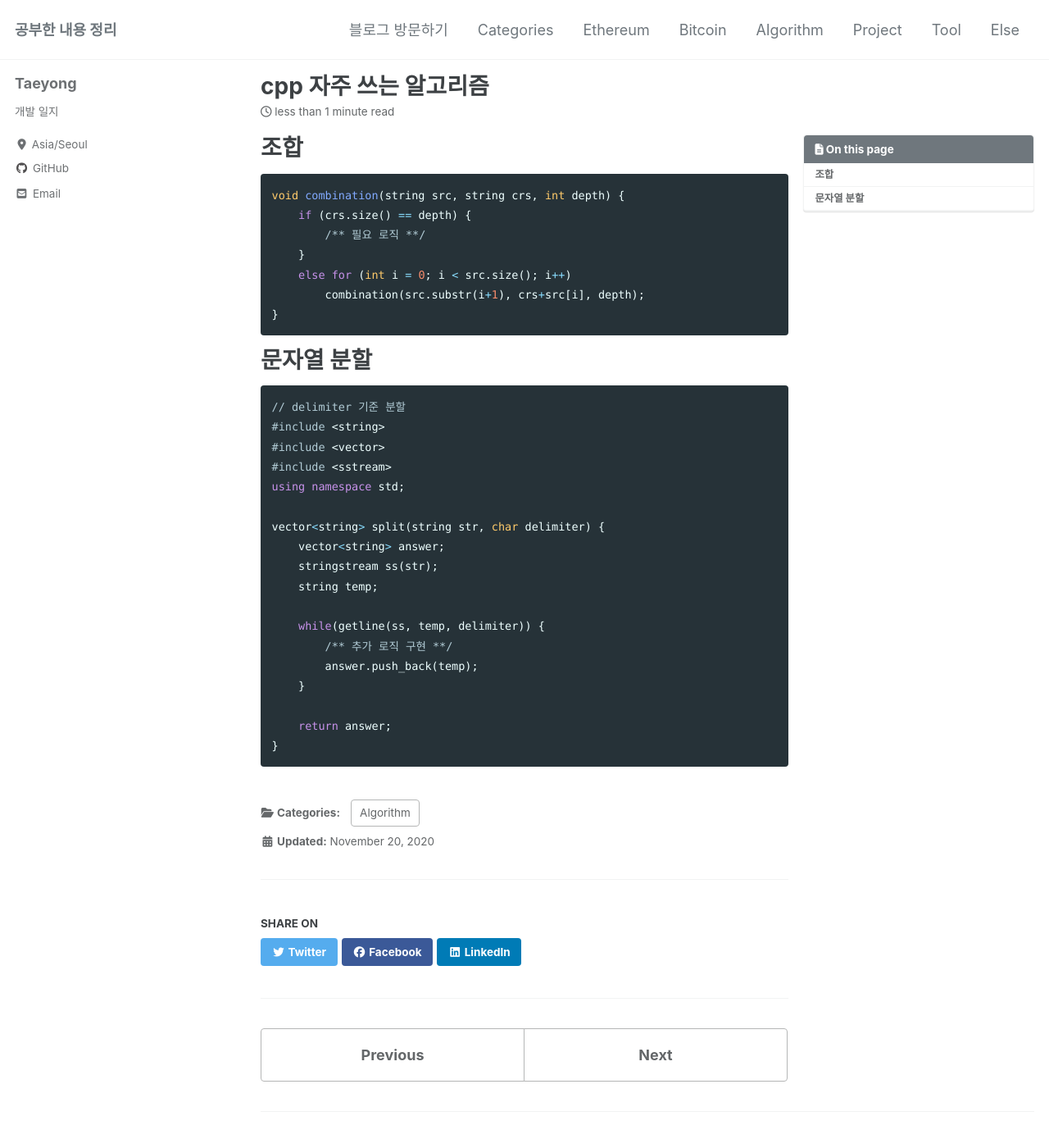
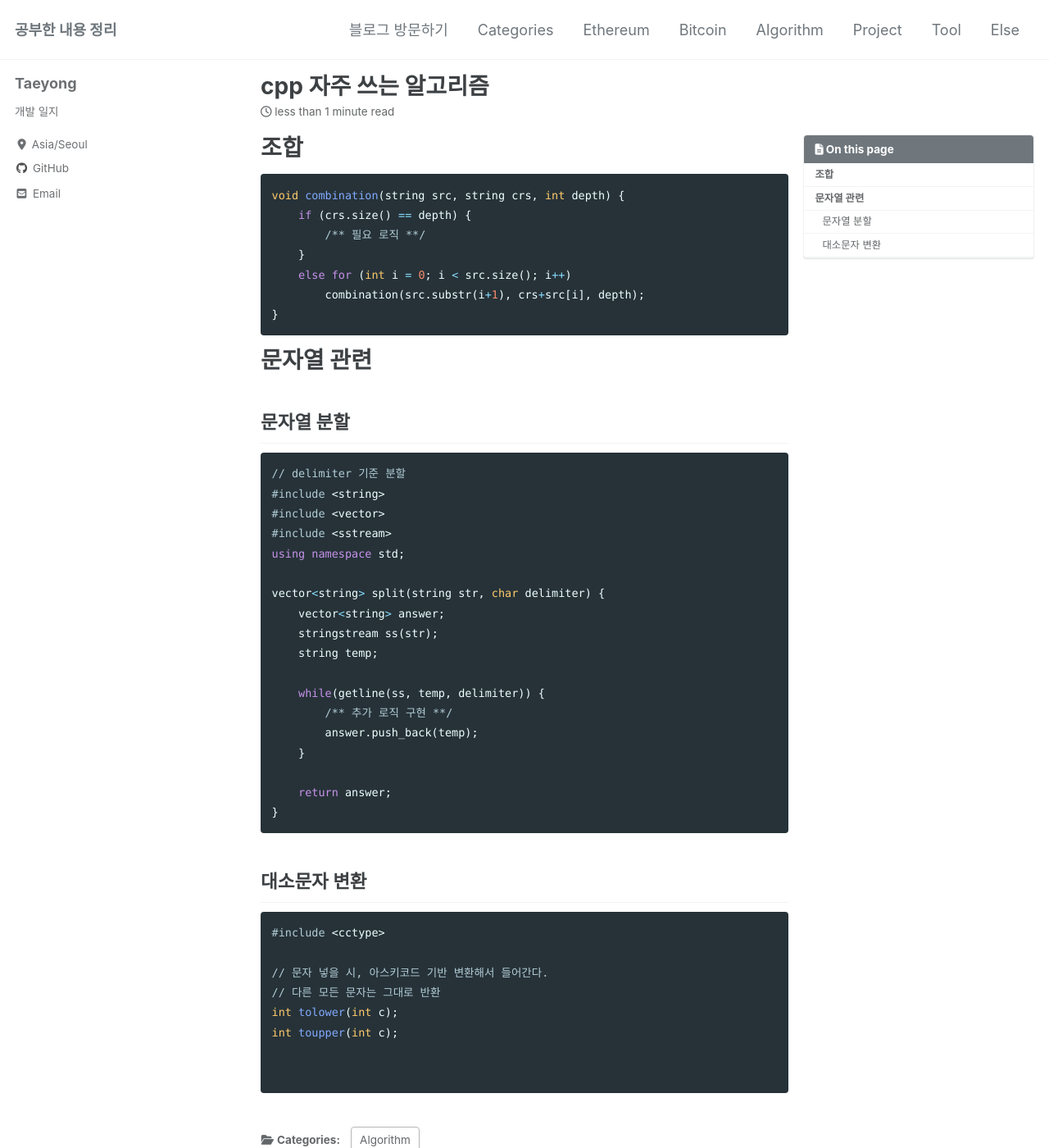
Before and after one commit to TaeYongHwang/TaeYongHwang.github.io, a Jekyll site: the page built from _posts/algorithm/2020-11-20-requently-used.md, in a window 1280 px wide and 1400 px high. Shown: the whole window at 82% size. Built offline with Jekyll 4.4.1, drawn with Linux system fonts in a browser that asks for light colours; cached includes are drawn as plain includes; nearby versions of some CDN libraries.

Commit message:
대소문자

````diff
--- a/_posts/algorithm/2020-11-20-requently-used.md
+++ b/_posts/algorithm/2020-11-20-requently-used.md
@@ -17,7 +17,9 @@ void combination(string src, string crs, int depth) {
 }
 ```
 
-# 문자열 분할
+# 문자열 관련
+
+## 문자열 분할
 ```cpp
 // delimiter 기준 분할
 #include <string>
@@ -38,3 +40,16 @@ vector<string> split(string str, char delimiter) {
     return answer;
 }
 ```
+
+## 대소문자 변환
+
+```cpp
+#include <cctype>
+
+// 문자 넣을 시, 아스키코드 기반 변환해서 들어간다.
+// 다른 모든 문자는 그대로 반환
+int tolower(int c);
+int toupper(int c);
+
+
+```
````
